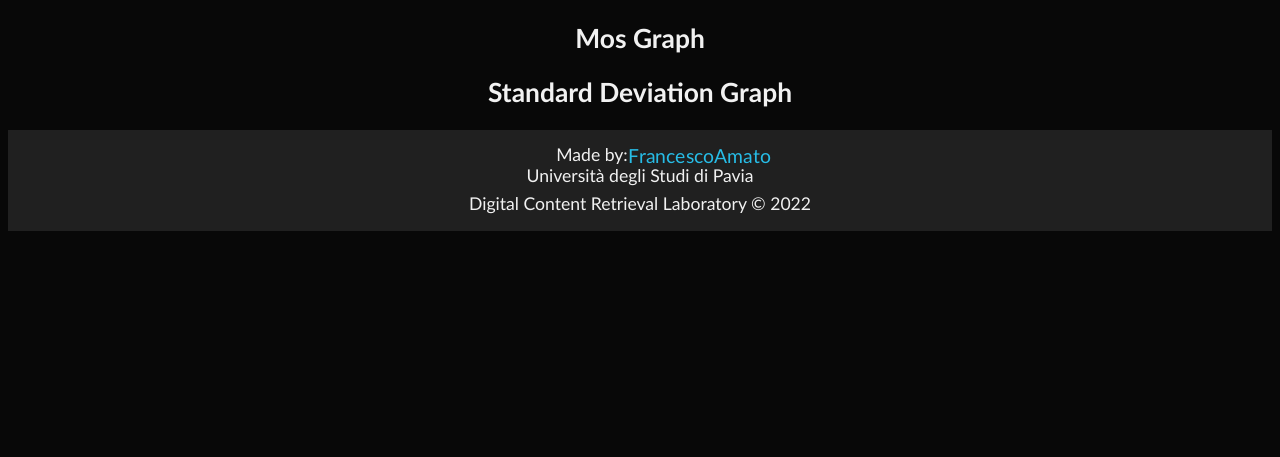
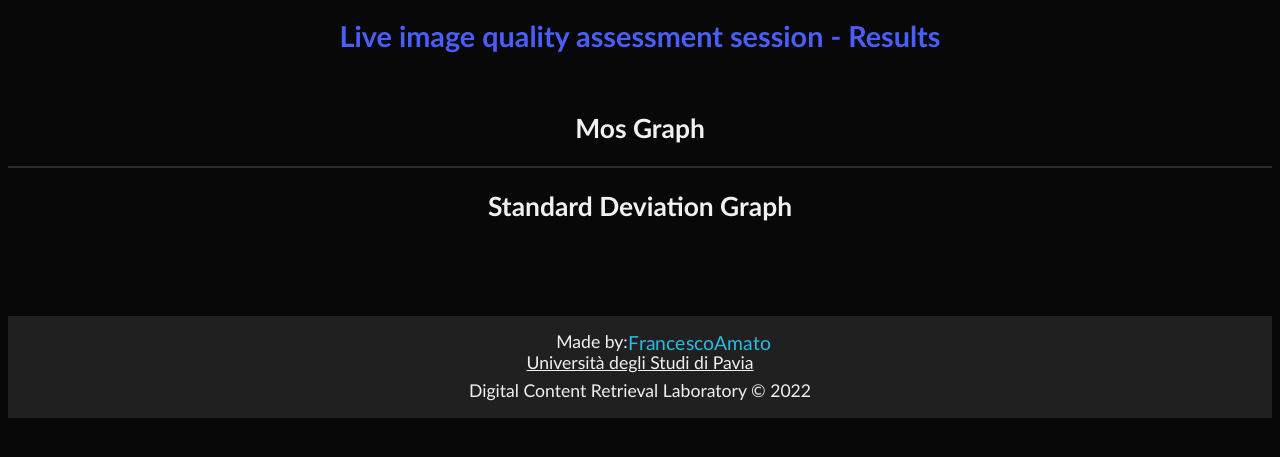
Before and after one commit to aiman-al-masoud/image_quality_assessment, a Flask app: page /graph_display in a window 1280 px wide. Shown: the part 55-512 px from the top of the page. Run offline with Flask 2, Linux system fonts and the light colour scheme; some libraries are stand-ins or nearby versions.

Commit message:
Improved display_graphs.html graphs

```diff
--- a/static/scripts/display_graphs.js
+++ b/static/scripts/display_graphs.js
@@ -8,7 +8,7 @@ function display(names, originals, imp1, imp2, div_name, title) {
         type: 'scatter',
         name: "Orginal Images",
         marker: {
-          color: 'green',
+          color: '#44d800',
           size: 12
         }
       };
@@ -36,12 +36,22 @@ function display(names, originals, imp1, imp2, div_name, title) {
       };
 
       var layout = {
-        title: title+' Graph',
+        paper_bgcolor: '#080808',
+        plot_bgcolor: '#080808',
         xaxis: {
-          title: 'Image Name'
+          title: 'Image Name',
+          color: 'rgb(241, 241, 241)',
+          gridcolor: '#444444'
         },
         yaxis: {
-          title: title
+          title: title,
+          color: 'rgb(241, 241, 241)',
+          gridcolor: '#444444'
+        },
+        legend: {
+          font: {
+            color: 'rgb(241, 241, 241)'
+          }
         }
       };
 
@@ -76,6 +86,6 @@ window.onload = () => {
         let imp1 = json_data["slightly-impaired-image-stddev-mos"];
         let imp2 =json_data["heavily-impaired-image-stddev-mos"];
 
-        display(names, originals, imp1, imp2, "stddev_mos_graph_div", "StdDev");
+        display(names, originals, imp1, imp2, "stddev_mos_graph_div", "&#963;");
     });
 }
--- a/templates/footer.html
+++ b/templates/footer.html
@@ -15,7 +15,7 @@
         </p>
     </div>
     <p>
-      Università degli Studi di Pavia
+      <a href="https://web.unipv.it/" class="white">Università degli Studi di Pavia</a>
       <br>
       Digital Content Retrieval Laboratory &copy; 2022
     </p>
--- a/templates/graph_display.html
+++ b/templates/graph_display.html
@@ -17,12 +17,16 @@
         {% include 'navbar.html' %}
     </nav>
 
+    <h1 class="blue">Live image quality assessment session - Results</h1>
+
+    <p>
     <h2>Mos Graph</h2>
     <div id="mos_graph_div"></div>
+    <hr>
 
     <h2>Standard Deviation Graph</h2>
     <div id="stddev_mos_graph_div"></div>
-
+    <br><br><br><br>
 
     <footer id="footer">
         {% include 'footer.html' %}
--- a/templates/index.html
+++ b/templates/index.html
@@ -78,7 +78,7 @@
             Here you can find a link to a page that consists of a further experiment on subjective image
             quality assessment. <br>
             In this specific case the contribution is made by you (and other users that previously partecipated to it).<br>
-            You can also see the actual evaluations results. <br>
+            You can also see the live quality assessment session results. <br>
             <br>
             <a href="/take_test"><button class="button" role="button">Take the test</button></a>
             <br><br>
--- a/templates/navbar.html
+++ b/templates/navbar.html
@@ -6,4 +6,4 @@
 <a href="/#test"><i class="fa fa-line-chart"></i> Test</a>
 <a href="/#download"><i class="fa fa-download"></i> Download</a>
 <a href="/#content"><i class="fa fa-info-circle"></i> Content</a>
-<a href="http://csu.unipv.it/"><i class="fa fa-handshake-o"></i> Csu</a>
+<a href="http://csu.unipv.it/" target="_blank"><i class="fa fa-handshake-o"></i> Csu</a>
```
